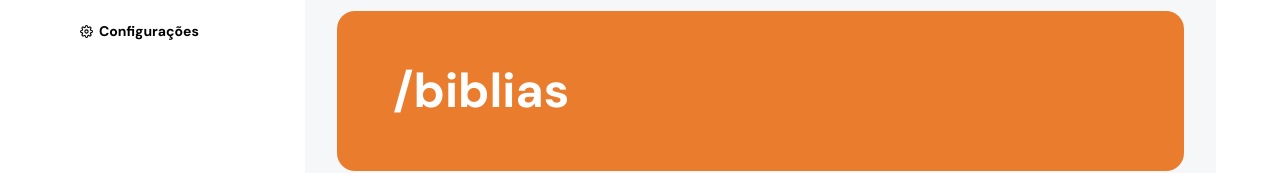
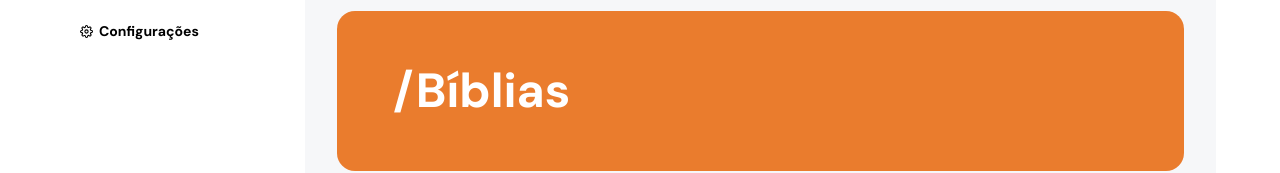
Before and after one commit to malubritoc/online_library, a Next.js app: page /categoria/biblias in a window 1280 px wide. Shown: the part 202-375 px from the top of the page. Built offline with nearby package versions, Linux system fonts and the light colour scheme.

Commit message:
fix: fix spelling of category titles

```diff
--- a/src/components/category/category-title.tsx
+++ b/src/components/category/category-title.tsx
@@ -1,7 +1,22 @@
 export function CategoryTitle({ title }: { title: string }) {
+  function getTitle(title: string) {
+    switch (title) {
+      case "biblias":
+        return "Bíblias";
+      case "teologia":
+        return "Teologia";
+      case "filosofia":
+        return "Filosofia";
+      case "ciencia":
+        return "Ciência";
+      case "outros":
+        return "Outras...";
+    }
+  }
+
   return (
     <div className="w-full p-14 rounded-[18px] bg-yellow-main text-5xl text-white font-bold">
-      <h1>/{title}</h1>
+      <h1>/{getTitle(title)}</h1>
     </div>
   );
 }
```
